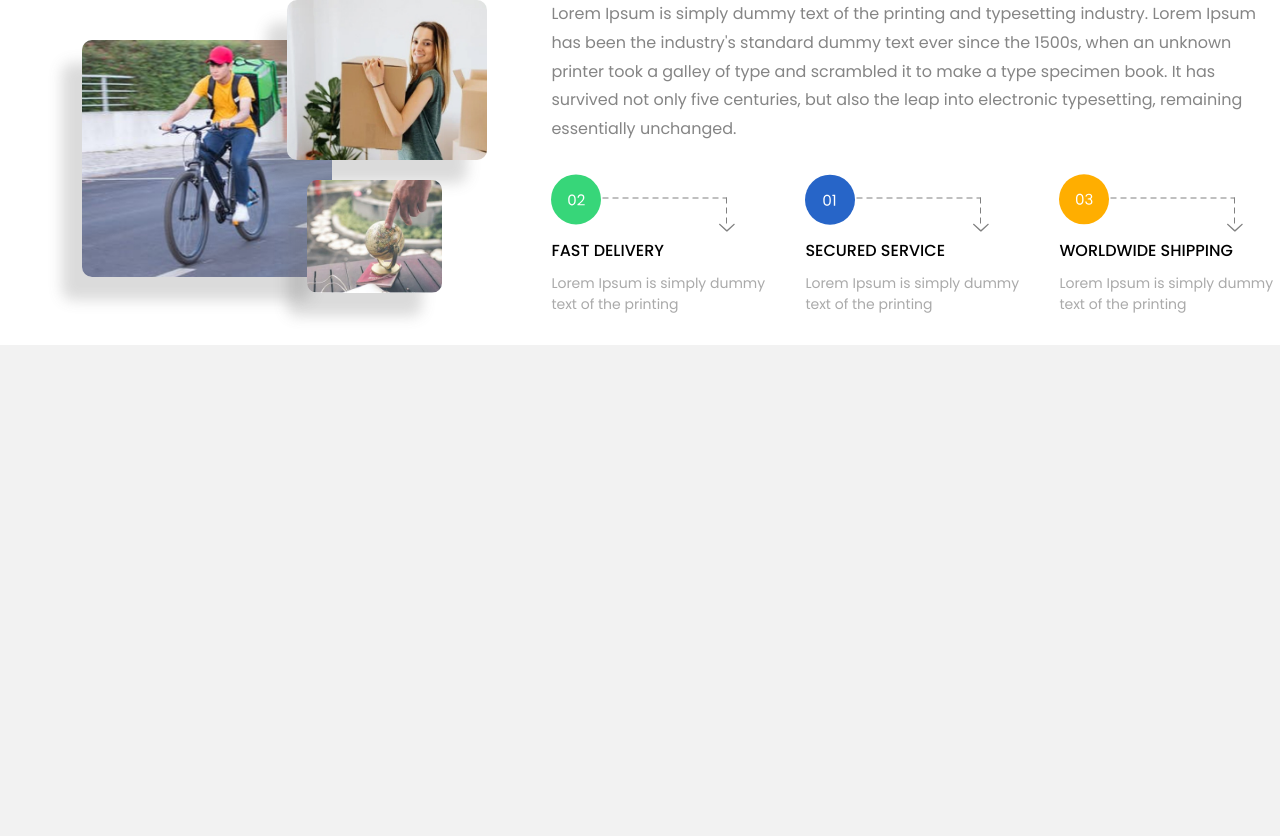
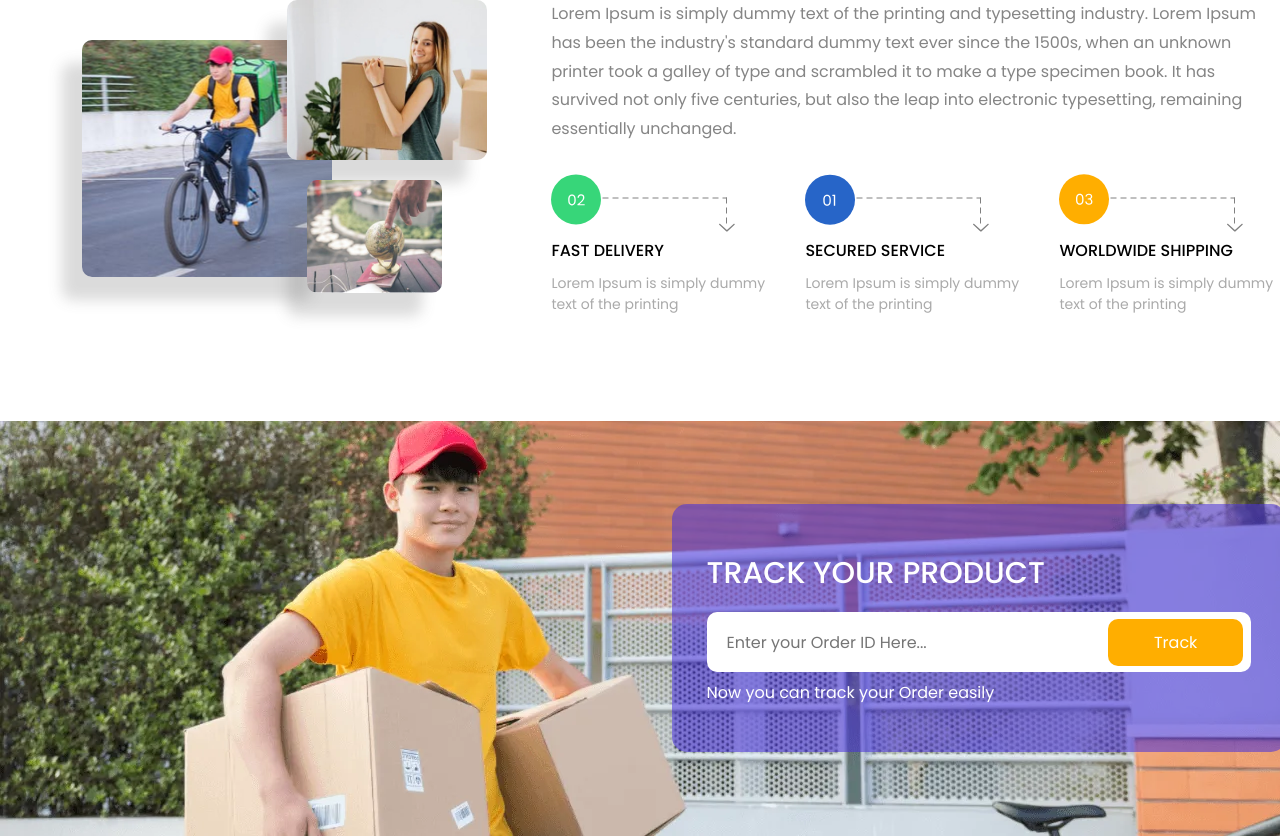
Before and after one commit to tokkaya79/fast-delivery, a React (Create React App) app: page / in a window 1280 px wide. Shown: the part 914-1750 px from the top of the page. Before the commit the page ends 1259 px from the top, so only its background shows below. Built offline with nearby package versions, Linux system fonts and the light colour scheme.

Commit message:
added track-product

```diff
--- a/src/components/aboutUs/style.scss
+++ b/src/components/aboutUs/style.scss
@@ -1,6 +1,7 @@
 .about-us {
     text-align: center;
-    padding: 30px 82px;
+    padding: 30px 82px 106px;
+
     &__title {
         font-size: 40px;
     }
--- /dev/null
+++ b/src/components/trackProduct/TrackProduct.tsx
@@ -0,0 +1,18 @@
+import './style.scss'
+
+const TrackProduct = () => {
+    return (
+        <div className='track-product'>
+            <form className="track-product__form">
+                <h3 className="track-product__title">
+                    TRACK YOUR PRODUCT
+                </h3>
+                <input className='track-product__input' type="text" placeholder='Enter your Order ID Here...'/>
+                <button className='track-product__btn'>Track</button>
+                <p className="track-product__text">Now you can track your Order easily</p>
+            </form>
+        </div>
+    )
+}
+
+export default TrackProduct
--- /dev/null
+++ b/src/components/trackProduct/style.scss
@@ -0,0 +1,51 @@
+.track-product{
+    height: 415px;
+    background-image: url('../../assets/images/trackProductBg.webp');
+    display: flex;
+    justify-content: end;
+    align-items: center;
+    &__form{
+        background-color: #4932dc8d;
+        border-radius: 15px;
+        color: #fff;
+        padding: 47px 35px;
+        margin-right: 80px;
+        position: relative;
+        width: 45%;
+
+    }
+    &__title{
+        margin-bottom: 16px;
+        font-size: 30px;
+        line-height: 1.5;
+        font-weight: 500;
+        text-transform: uppercase;
+    }
+    &__text{
+       font-size: 16px;
+       font-style: normal;
+        line-height: 1.5;
+        font-weight: 300;
+
+    }
+    &__input{
+        margin-bottom: 9px;
+        width: 100%;
+        height: 60px;
+        text-align: center;
+        background-color: #fff;
+        border-radius: 10px;
+        padding-left: 20px;
+        &::placeholder{
+            text-align: start;
+        }
+    }
+    &__btn{
+        position: absolute;
+        background: #FFAE00;
+        border-radius: 10px;
+        padding: 11px 46px;
+        top: 46%;
+        right: 7%;
+    }
+}
--- a/src/pages/home/Home.tsx
+++ b/src/pages/home/Home.tsx
@@ -1,5 +1,6 @@
 import AboutUs from "../../components/aboutUs/AboutUs";
 import Header from "../../components/header/Header";
+import TrackProduct from "../../components/trackProduct/TrackProduct";
 
 import { advans } from "../../components/aboutUs/advanItem/dateAdvan";
 
@@ -9,6 +10,7 @@ const Home = () => {
         <>
             <Header/>
             <AboutUs advans={advans} />
+            <TrackProduct />
 
         </>
     )
```
Also changed, not shown: src/assets/images/trackProductBg.webp (added).
